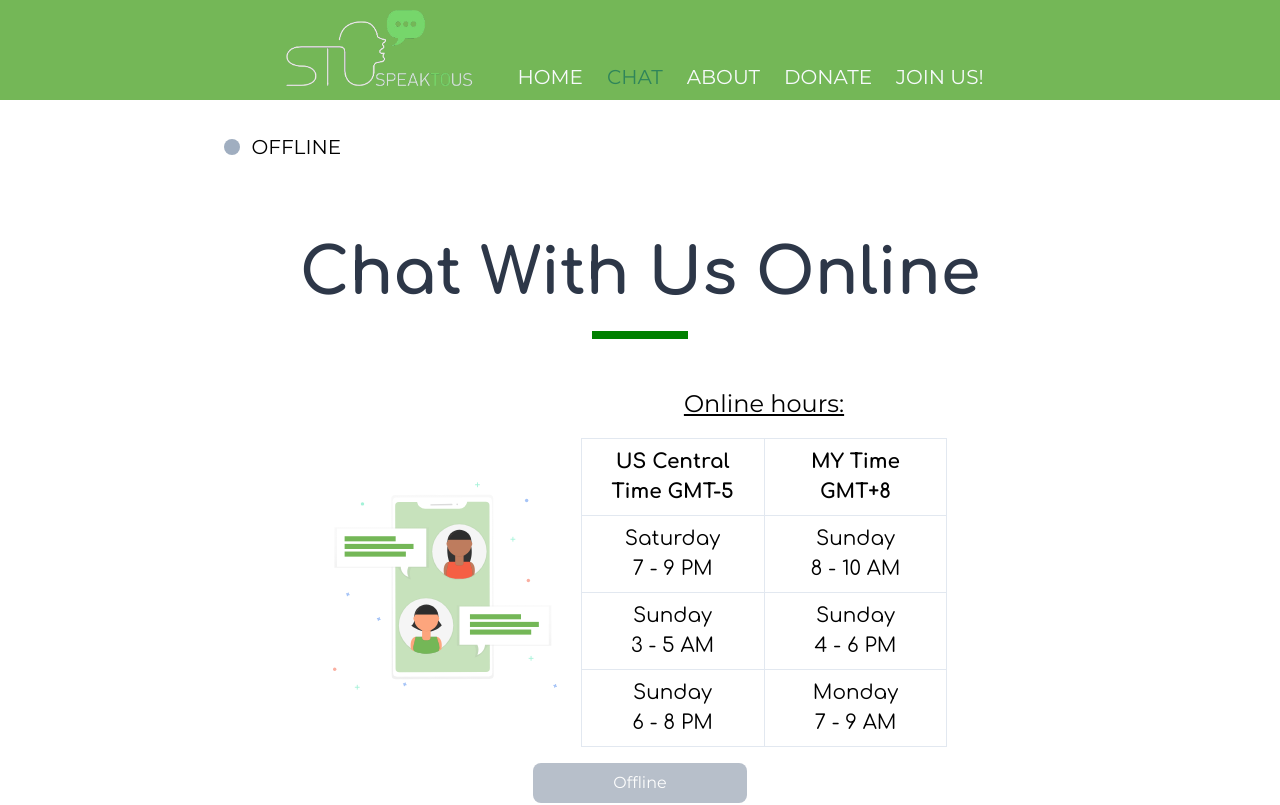
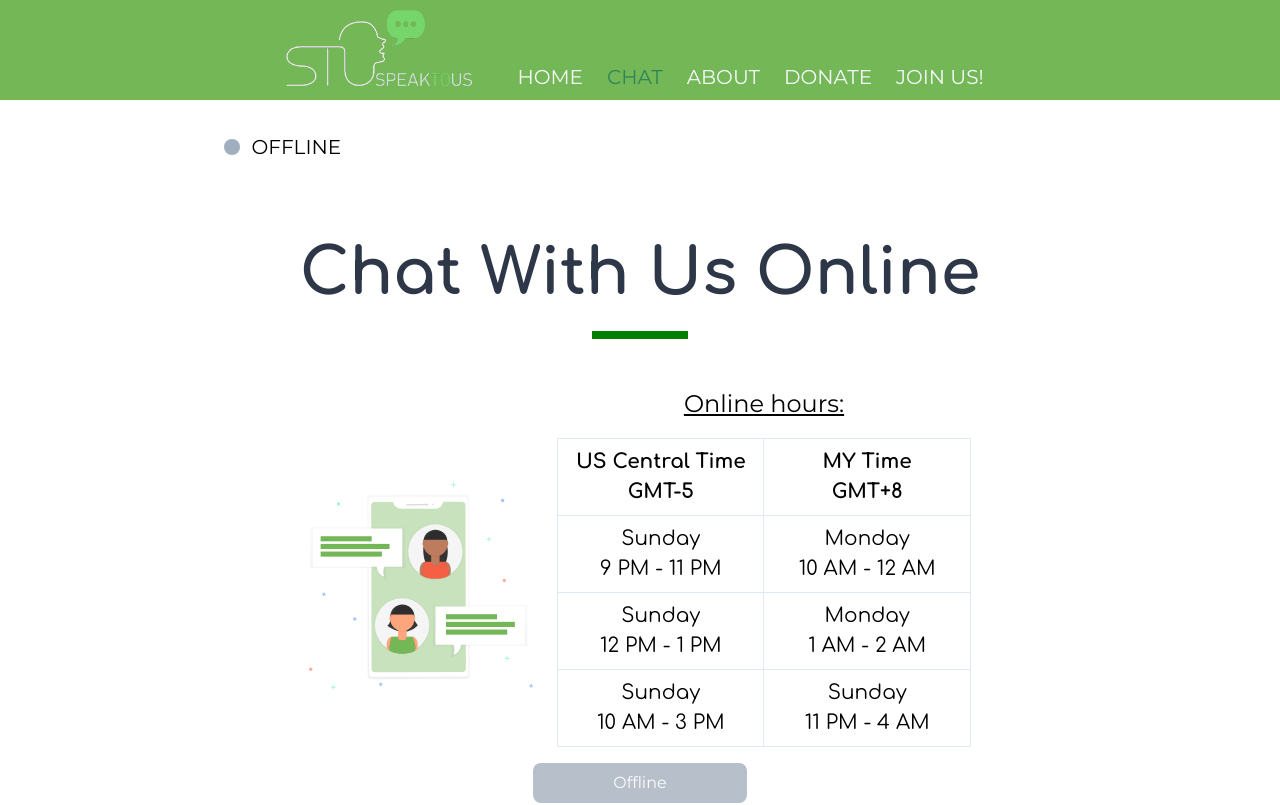
Before and after one commit to speaktousdev/speaktous-website, a Nuxt app: page /chat in a window 1280 px wide. Shown: the top 805 px of the page. Built offline with nearby package versions, Linux system fonts and the light colour scheme.

Commit message:
Attempt at fixing meridian switch

```diff
--- a/components/ScheduleTable.vue
+++ b/components/ScheduleTable.vue
@@ -16,17 +16,19 @@
               ? schedule.startTime - 12
               : schedule.startTime
           }}
+          {{ schedule.startTime >= 12 ? 'PM' : 'AM' }}
           -
           {{ schedule.endTime > 12 ? schedule.endTime - 12 : schedule.endTime }}
-          {{ schedule.endTime > 12 ? 'PM' : 'AM' }}
+          {{ schedule.endTime >= 12 ? 'PM' : 'AM' }}
         </td>
         <!-- Malaysia Time -->
         <td class="px-2 py-2 border">
           {{ convertMalaysiaSchedule(schedule).day }} <br />
           {{ convertMalaysiaSchedule(schedule).startTime }}
+          {{ convertMalaysiaSchedule(schedule).switchStartMeridiem }}
           -
           {{ convertMalaysiaSchedule(schedule).endTime }}
-          {{ convertMalaysiaSchedule(schedule).switchAM }}
+          {{ convertMalaysiaSchedule(schedule).switchEndMeridiem }}
         </td>
       </tr>
     </tbody>
@@ -73,7 +75,8 @@ export default {
             : dayArray[dayArray.indexOf(schedule.day) + 1],
         startTime: mytStartTime,
         endTime: mytEndTime,
-        switchAM: schedule.endTime >= 12 ? 'AM' : 'PM',
+        switchStartMeridiem: schedule.startTime < 12 ? 'PM' : 'AM',
+        switchEndMeridiem: schedule.endTime >= 12 ? 'AM' : 'PM',
       }
     },
   },
--- a/pages/chat.vue
+++ b/pages/chat.vue
@@ -94,21 +94,21 @@ export default {
       schedules: [
         {
           id: 1,
-          day: 'Saturday',
-          startTime: 19,
-          endTime: 21,
+          day: 'Sunday',
+          startTime: 21,
+          endTime: 23,
         },
         {
           id: 2,
           day: 'Sunday',
-          startTime: 3,
-          endTime: 5,
+          startTime: 12,
+          endTime: 13,
         },
         {
           id: 3,
           day: 'Sunday',
-          startTime: 18,
-          endTime: 20,
+          startTime: 10,
+          endTime: 15,
         },
       ],
     }
```
